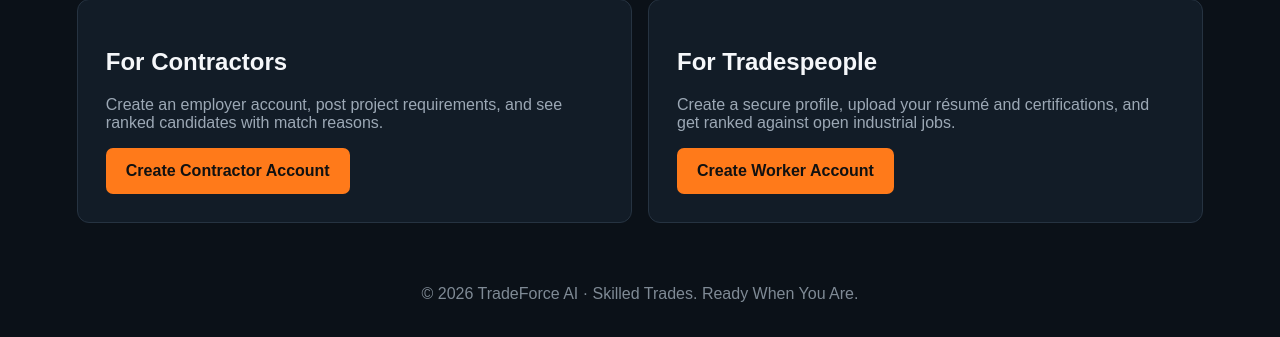
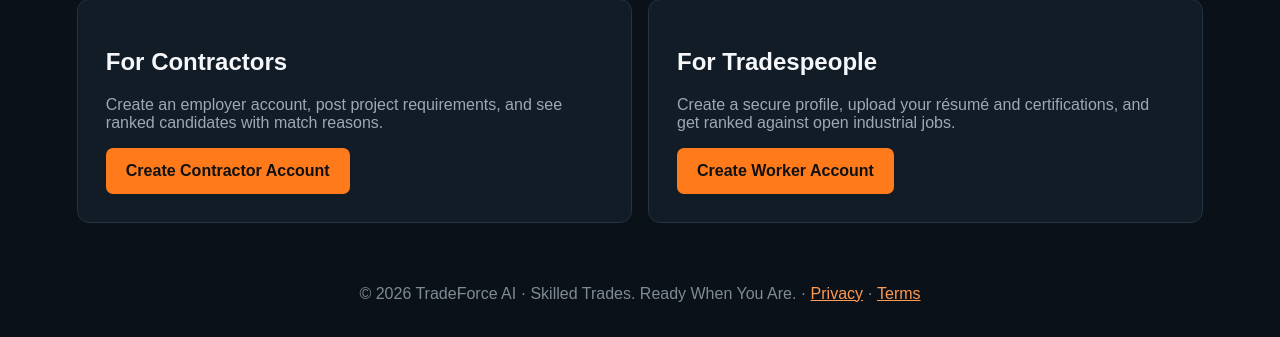
Before and after one commit to johnzion2019-cmd/tradeforce-ai-mvp, a FastAPI app: page / in a window 1280 px wide. Shown: the part 1051-1388 px from the top of the page. Run offline with FastAPI, Linux system fonts and the light colour scheme; some libraries are stand-ins or nearby versions.

Commit message:
Link privacy and terms pages in site footer

```diff
--- a/templates/base.html
+++ b/templates/base.html
@@ -1,4 +1,4 @@
 <!doctype html><html><head><meta charset='utf-8'><meta name='viewport' content='width=device-width,initial-scale=1'>
 <title>{% block title %}TradeForce AI{% endblock %}</title><link rel='stylesheet' href='/static/style.css'></head>
 <body><header><a class='brand' href='/'>TRADE<span>FORCE</span> AI</a><nav>{% if user is defined and user %}<a href='/dashboard'>Dashboard</a>{% if user.role=='worker' %}<a href='/opportunities'>Opportunities</a>{% elif user.role=='contractor' %}<a href='/talent'>Talent</a><a href='/company'>Company</a>{% endif %}<a href='/messages'>Messages</a><a href='/logout'>Sign Out</a>{% else %}<a href='/contractor'>For Contractors</a><a href='/worker'>For Tradespeople</a><a href='/login'>Sign In</a>{% endif %}</nav></header>
-<main>{% block content %}{% endblock %}</main><footer>© 2026 TradeForce AI · Skilled Trades. Ready When You Are.</footer></body></html>
+<main>{% block content %}{% endblock %}</main><footer>© 2026 TradeForce AI · Skilled Trades. Ready When You Are. · <a href='/privacy'>Privacy</a> · <a href='/terms'>Terms</a></footer></body></html>
```
